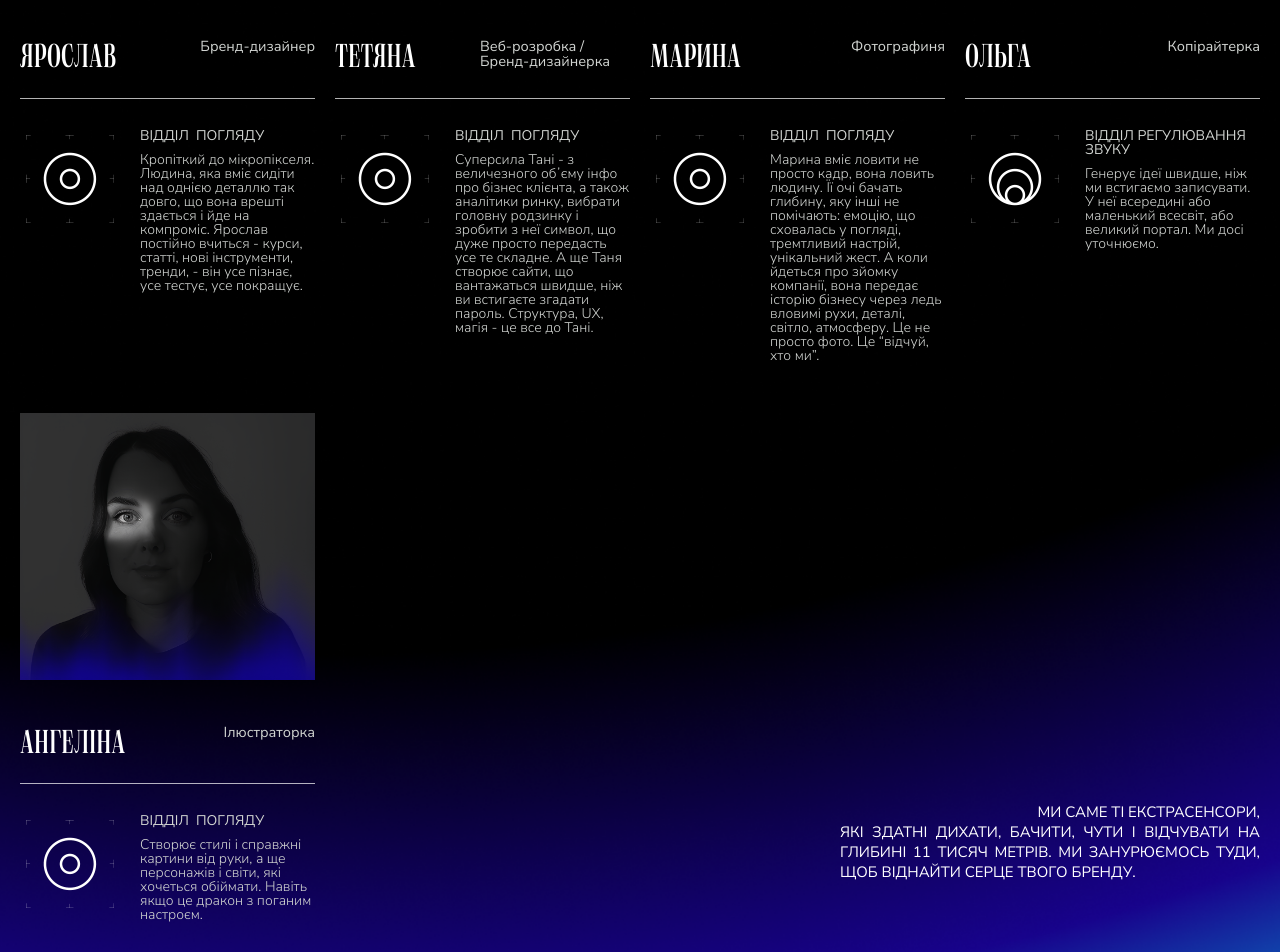
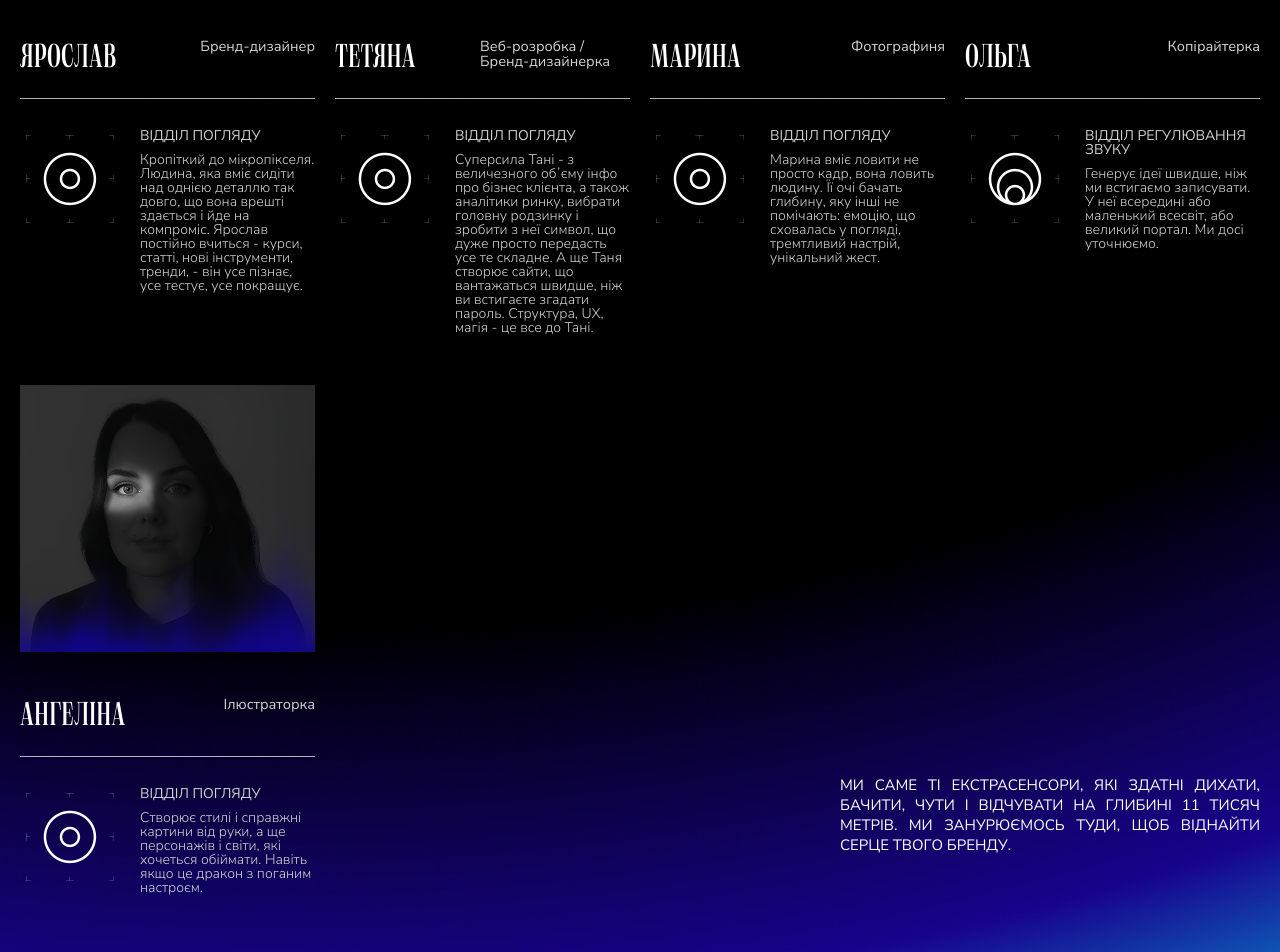
Before and after one commit to frontwebil/bozabrand, a Next.js app: page /team in a window 1280 px wide. Shown: the part 2900-3852 px from the top of the page. Built offline with nearby package versions, Linux system fonts and the light colour scheme; a web font is replaced by a local one.

Commit message:
add team translate

```diff
--- a/src/Components/Layout/Footer/Footer.tsx
+++ b/src/Components/Layout/Footer/Footer.tsx
@@ -8,6 +8,7 @@ import { useLanguage } from "@/lib/useLanguague";
 
 const content = {
   uk: {
+    logo: "/Footer/footer-logo.svg",
     intro:
       "І щоб ми могли краще підготуватися до розмови, допоможіть нам відчути ваш запит, заповнивши цю вступну форму",
     brief: "БРИФ",
@@ -22,6 +23,7 @@ const content = {
   },
 
   en: {
+    logo: "/Footer/footer-logo-eng.svg",
     intro:
       "To better prepare for our conversation, help us understand your request by filling out this introduction form",
     brief: "BRIEF",
@@ -47,7 +49,7 @@ export function Footer() {
       <footer className="footer">
         <div className="footer-top">
           <Image
-            src={"/Footer/footer-logo.svg"}
+            src={t.logo}
             alt="BOZABRAND"
             width={1000}
             height={65}
--- a/src/Components/TeamPage/TeamSection/TeamSection.tsx
+++ b/src/Components/TeamPage/TeamSection/TeamSection.tsx
@@ -1,9 +1,22 @@
 "use client";
+
 import Image from "next/image";
 import "./TeamSection.css";
 import { useWindowWidth } from "../../../../hooks/useWindowWidth";
+import { useLanguage } from "@/lib/useLanguague";
 
-const teamMembers = [
+const content = {
+  uk: {
+    title: "неповерхневі",
+    bottomText: (
+      <>
+        Ми саме ті екстрасенсори, які здатні дихати, бачити, чути і відчувати на
+        глибині 11 тисяч метрів. Ми занурюємось туди, щоб віднайти серце твого
+        бренду.
+      </>
+    ),
+
+    teamMembers: [
       {
         id: 1,
         image: "/Team/1.png",
@@ -16,97 +29,103 @@ const teamMembers = [
             <span>ВІДДІЛ РІВНОВАГИ</span>
             <br />
             Вона бачить на 10 кроків вперед. І ще на два вбік, якщо конкурент
-        вирішив “а давайте й ми таке”. Іра знає, куди йти бізнесу, ще до того,
-        як бізнес знає, хто він такий.
+            вирішив “а давайте й ми таке”. Іра знає, куди йти бізнесу, ще до
+            того, як бізнес знає, хто він такий.
           </>
         ),
       },
+
       {
         id: 2,
         image: "/Team/2.png",
-    name: "яна ",
+        name: "яна",
         position: "Проджект-менеджерка",
         departmentImage: "/Team/department/sensor6.gif",
         departmentAlt: "Dotyk",
         description: (
           <>
-        <span>ВІДДІЛ  ДОТИКУ</span>
+            <span>ВІДДІЛ ДОТИКУ</span>
             <br />
             Тримає структуру, систему, а також файли на Google-диску в порядку.
             Хаос боїться Яну. Клієнти люблять. Команда обожнює.
           </>
         ),
       },
+
       {
         id: 3,
         image: "/Team/3.1.png",
-    name: "Аксьон ",
+        name: "Аксьон",
         position: "Арт-директор, бренд-дизайнер",
         departmentImage: "/Team/department/sensor3.gif",
         departmentAlt: "Poglyad",
         description: (
           <>
-        <span>ВІДДІЛ  ПОГЛЯДУ</span>
+            <span>ВІДДІЛ ПОГЛЯДУ</span>
             <br />
-        Створює й оживляє. Нові продукти, логотипи, графіку, ваші маркетингові
-        мрії. Коли він відкриває After Effects або Figma, десь у всесвіті
-        запускається салют.
+            Створює й оживляє. Нові продукти, логотипи, графіку, ваші
+            маркетингові мрії. Коли він відкриває After Effects або Figma, десь
+            у всесвіті запускається салют.
           </>
         ),
       },
+
       {
         id: 4,
         image: "/Team/4.1.png",
-    name: "Аліна ",
+        name: "Аліна",
         position: "Бренд-дизайнер, ілюстраторка",
         departmentImage: "/Team/department/sensor3.gif",
         departmentAlt: "Poglyad",
         description: (
           <>
-        <span>ВІДДІЛ  ПОГЛЯДУ</span>
+            <span>ВІДДІЛ ПОГЛЯДУ</span>
             <br />У світі є дві константи: гравітація й Аліна, яка може зібрати
-        айдентику, бренд, мудборд, тактичний план і ваші розкидані нерви в одну
-        красиву систему.
+            айдентику, бренд, мудборд, тактичний план і ваші розкидані нерви в
+            одну красиву систему.
           </>
         ),
       },
+
       {
         id: 5,
         image: "/Team/5.1.png",
-    name: "Ярослав ",
+        name: "Ярослав",
         position: "Бренд-дизайнер",
         departmentImage: "/Team/department/sensor3.gif",
         departmentAlt: "Poglyad",
         description: (
           <>
-        <span>ВІДДІЛ  ПОГЛЯДУ</span>
+            <span>ВІДДІЛ ПОГЛЯДУ</span>
             <br />
-        Кропіткий до мікропікселя. Людина, яка вміє сидіти над однією деталлю
-        так довго, що вона врешті здається і йде на компроміс. Ярослав постійно
-        вчиться - курси, статті, нові інструменти, тренди, - він усе пізнає, усе
-        тестує, усе покращує.
+            Кропіткий до мікропікселя. Людина, яка вміє сидіти над однією
+            деталлю так довго, що вона врешті здається і йде на компроміс.
+            Ярослав постійно вчиться - курси, статті, нові інструменти, тренди,
+            - він усе пізнає, усе тестує, усе покращує.
           </>
         ),
       },
+
       {
         id: 6,
         image: "/Team/6.1.png",
-    name: "Тетяна ",
+        name: "Тетяна",
         position: "Веб-розробка / Бренд-дизайнерка",
         departmentImage: "/Team/department/sensor3.gif",
         departmentAlt: "Poglyad",
         description: (
           <>
-        <span>ВІДДІЛ  ПОГЛЯДУ</span>
+            <span>ВІДДІЛ ПОГЛЯДУ</span>
             <br />
-        Суперсила Тані - з величезного обʼєму інфо про бізнес клієнта, а також
-        аналітики ринку, вибрати головну родзинку і зробити з неї символ, що
-        дуже просто передасть усе те складне. А ще Таня створює сайти, що
-        вантажаться швидше, ніж ви встигаєте згадати пароль. Структура, UX,
-        магія - це все до Тані.
+            Суперсила Тані - з величезного обʼєму інфо про бізнес клієнта, а
+            також аналітики ринку, вибрати головну родзинку і зробити з неї
+            символ, що дуже просто передасть усе те складне. А ще Таня створює
+            сайти, що вантажаться швидше, ніж ви встигаєте згадати пароль.
+            Структура, UX, магія - це все до Тані.
           </>
         ),
       },
+
       {
         id: 7,
         image: "/Team/7.1.png",
@@ -116,34 +135,34 @@ const teamMembers = [
         departmentAlt: "Poglyad",
         description: (
           <>
-        <span>ВІДДІЛ  ПОГЛЯДУ</span>
+            <span>ВІДДІЛ ПОГЛЯДУ</span>
             <br />
             Марина вміє ловити не просто кадр, вона ловить людину. Її очі бачать
             глибину, яку інші не помічають: емоцію, що сховалась у погляді,
-        тремтливий настрій, унікальний жест. А коли йдеться про зйомку компанії,
-        вона передає історію бізнесу через ледь вловимі рухи, деталі, світло,
-        атмосферу. Це не просто фото. Це “відчуй, хто ми”.
+            тремтливий настрій, унікальний жест.
           </>
         ),
       },
+
       {
         id: 8,
         image: "/Team/8.1.png",
-    name: "Ольга ",
+        name: "Ольга",
         position: "Копірайтерка",
         departmentImage: "/Team/department/sensor2.gif",
-    departmentAlt: "Poglyad",
+        departmentAlt: "Zvuk",
         description: (
           <>
             <span style={{ textTransform: "uppercase" }}>
               Відділ регулювання звуку
             </span>
             <br />
-        Генерує ідеї швидше, ніж ми встигаємо записувати. У неї всередині або
-        маленький всесвіт, або великий портал. Ми досі уточнюємо.
+            Генерує ідеї швидше, ніж ми встигаємо записувати. У неї всередині
+            або маленький всесвіт, або великий портал. Ми досі уточнюємо.
           </>
         ),
       },
+
       {
         id: 9,
         image: "/Team/9.1.png",
@@ -153,30 +172,199 @@ const teamMembers = [
         departmentAlt: "Poglyad",
         description: (
           <>
-        <span>ВІДДІЛ  ПОГЛЯДУ</span>
+            <span>ВІДДІЛ ПОГЛЯДУ</span>
             <br />
-        Створює стилі і справжні картини від руки, а ще персонажів і світи, які
-        хочеться обіймати. Навіть якщо це дракон з поганим настроєм.
+            Створює стилі і справжні картини від руки, а ще персонажів і світи,
+            які хочеться обіймати. Навіть якщо це дракон з поганим настроєм.
           </>
         ),
       },
-];
+    ],
+  },
+
+  en: {
+    title: "non-superficials",
+    bottomText: (
+      <>
+        We are the extrasensors who are able to breathe, see, hear, and feel at
+        the depth of 11,000 meters. We dive to such a depth to find the heart of
+        your brand.
+      </>
+    ),
+
+    teamMembers: [
+      {
+        id: 1,
+        image: "/Team/1.png",
+        name: "IRYNA",
+        position: "Brand leader, Strategist",
+        departmentImage: "/Team/department/sensor4.gif",
+        departmentAlt: "Balance",
+        description: (
+          <>
+            <span>DEPARTMENT OF BALANCE</span>
+            <br />
+            She sees people’s thoughts, their needs and pains, and can provide
+            proper support and enthusiasm.
+          </>
+        ),
+      },
+
+      {
+        id: 2,
+        image: "/Team/2.png",
+        name: "YANA",
+        position: "Project Manager",
+        departmentImage: "/Team/department/sensor6.gif",
+        departmentAlt: "Touch",
+        description: (
+          <>
+            <span>DEPARTMENT OF TOUCH</span>
+            <br />
+            She keeps structure, systems — and Google Drive files — in order.
+            Chaos is afraid of Yana. Clients love her. The team adores her.
+          </>
+        ),
+      },
+
+      {
+        id: 3,
+        image: "/Team/3.1.png",
+        name: "AKS'ON",
+        position: "Art Director, Brand Designer",
+        departmentImage: "/Team/department/sensor3.gif",
+        departmentAlt: "Sight",
+        description: (
+          <>
+            <span>DEPARTMENT OF SIGHT</span>
+            <br />
+            He creates and brings to life. New products, logos, graphics — your
+            marketing dreams.
+          </>
+        ),
+      },
+
+      {
+        id: 4,
+        image: "/Team/4.1.png",
+        name: "ALINA",
+        position: "Brand Designer, Illustrator",
+        departmentImage: "/Team/department/sensor3.gif",
+        departmentAlt: "Sight",
+        description: (
+          <>
+            <span>DEPARTMENT OF SIGHT</span>
+            <br />
+            There are two constants in this world: gravity and Alina, who can
+            assemble identity, brand, moodboard, tactical plan, and your
+            scattered nerves into one beautiful system.
+          </>
+        ),
+      },
+
+      {
+        id: 5,
+        image: "/Team/5.1.png",
+        name: "Yaroslav",
+        position: "Brand Designer",
+        departmentImage: "/Team/department/sensor3.gif",
+        departmentAlt: "Sight",
+        description: (
+          <>
+            <span>DEPARTMENT OF SIGHT</span>
+            <br />
+            Meticulous to the micro-pixel. He explores everything, tests
+            everything, improves everything.
+          </>
+        ),
+      },
+
+      {
+        id: 6,
+        image: "/Team/6.1.png",
+        name: "Tetiana",
+        position: "Web Developer / Brand Designer",
+        departmentImage: "/Team/department/sensor3.gif",
+        departmentAlt: "Sight",
+        description: (
+          <>
+            <span>DEPARTMENT OF SIGHT</span>
+            <br />
+            Tanya’s superpower is extracting the core essence from a massive
+            volume of client business information and market analytics.
+          </>
+        ),
+      },
+
+      {
+        id: 7,
+        image: "/Team/7.1.png",
+        name: "Maryna",
+        position: "Photographer",
+        departmentImage: "/Team/department/sensor3.gif",
+        departmentAlt: "Sight",
+        description: (
+          <>
+            <span>DEPARTMENT OF SIGHT</span>
+            <br />
+            Maryna doesn’t just capture a shot — she captures a person.
+          </>
+        ),
+      },
+
+      {
+        id: 8,
+        image: "/Team/8.1.png",
+        name: "OLGA",
+        position: "Creative Copywriter",
+        departmentImage: "/Team/department/sensor2.gif",
+        departmentAlt: "Sound",
+        description: (
+          <>
+            <span>DEPARTMENT OF SOUND</span>
+            <br />
+            She generates ideas faster than we can write them down.
+          </>
+        ),
+      },
+
+      {
+        id: 9,
+        image: "/Team/9.1.png",
+        name: "Anhelina",
+        position: "Illustrator",
+        departmentImage: "/Team/department/sensor3.gif",
+        departmentAlt: "Sight",
+        description: (
+          <>
+            <span>DEPARTMENT OF SIGHT</span>
+            <br />
+            She creates styles and real hand-drawn artworks, as well as
+            characters and worlds you want to hug.
+          </>
+        ),
+      },
+    ],
+  },
+};
 
 export function TeamSection() {
   const width = useWindowWidth();
+  const { language } = useLanguage();
+
+  const t = content[language];
+
   return (
     <section className="team-section">
       <div className="container">
-        <div className="team-section-title">неповерхневі</div>
+        <div className="team-section-title">{t.title}</div>
+
         {width && width < 600 && (
-          <div className="team-section-grid-bottom-text">
-            Ми саме ті екстрасенсори, які здатні дихати, бачити, чути і
-            відчувати на глибині 11 тисяч метрів. Ми занурюємось туди, щоб
-            віднайти серце твого бренду.
-          </div>
+          <div className="team-section-grid-bottom-text">{t.bottomText}</div>
         )}
+
         <div className="team-section-grid">
-          {teamMembers.map((member, i) => (
+          {t.teamMembers.map((member, i) => (
             <div className="team-card-page" key={i}>
               <div className="team-img-page">
                 <Image
@@ -189,6 +377,7 @@ export function TeamSection() {
 
               <div className="team-card-top">
                 <h2 className="team-card-top-title">{member.name}</h2>
+
                 <p className="team-card-top-position">{member.position}</p>
               </div>
 
@@ -208,21 +397,9 @@ export function TeamSection() {
               </div>
             </div>
           ))}
+
           {width && width >= 600 && (
-            <div className="team-section-grid-bottom-text">
-              <span
-                style={{
-                  display: "inline-block",
-                  textAlign: "right",
-                  width: "100%",
-                }}
-              >
-                Ми саме ті екстрасенсори,{" "}
-              </span>{" "}
-              <br /> які здатні дихати, бачити, чути і відчувати на глибині 11
-              тисяч метрів. Ми занурюємось туди, щоб віднайти серце твого
-              бренду.
-            </div>
+            <div className="team-section-grid-bottom-text">{t.bottomText}</div>
           )}
         </div>
       </div>
--- a/src/app/team/page.tsx
+++ b/src/app/team/page.tsx
@@ -1,3 +1,5 @@
+"use client";
+
 import { Footer } from "@/Components/Layout/Footer/Footer";
 import { Header } from "@/Components/Layout/Header/Header";
 import { SwapSections } from "@/Components/TeamPage/SwapSections/SwapSections";
```
Also changed, not shown: src/Components/MainPage/Team/Team.tsx (+50 -37 lines), src/Components/TeamPage/SwapSections/SwapSections.tsx (+31 -5 lines), src/Components/TeamPage/Welcome/Welcome.tsx (+75 -20 lines), public/Footer/footer-logo-eng.svg (added), 1 other file (tests, documents, lock files or other folders). Lines whose indentation alone changed are shown as unchanged.
